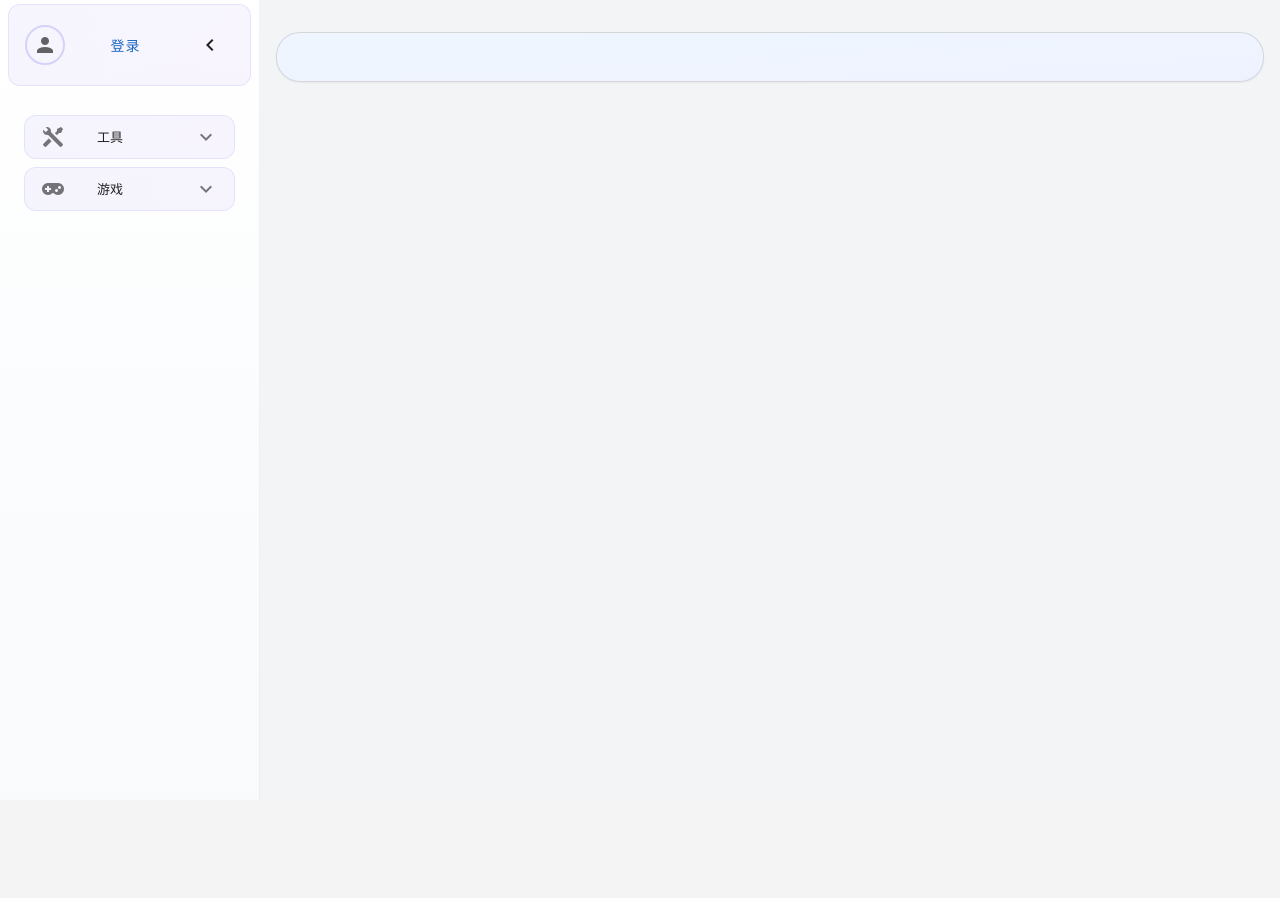
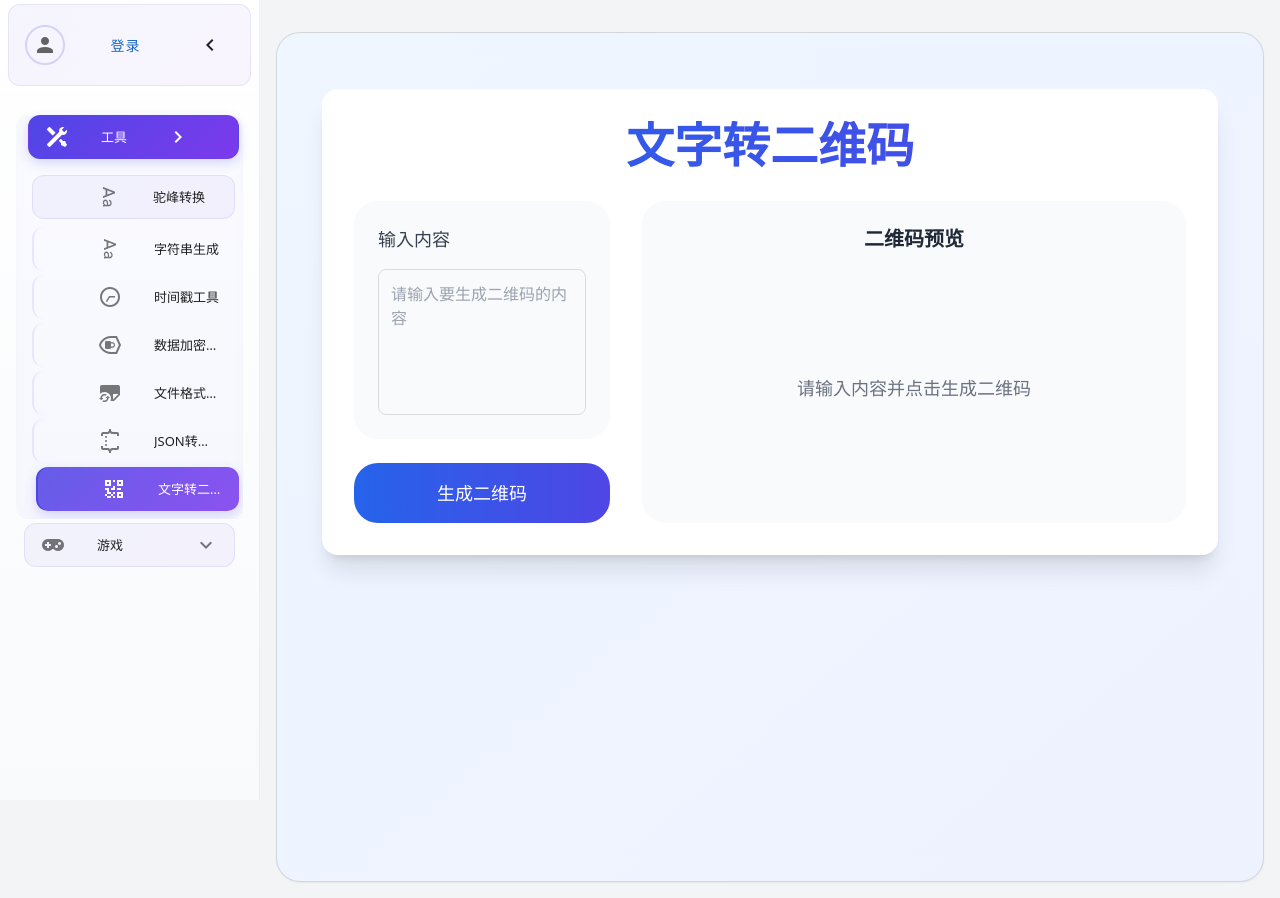
Before and after one commit to bitdan/Hump-Conversion, a Vue app: page /tools/qr-code-generator in a window 1280 px wide. Before the commit this address had no page. Before the commit the page ends 800 px from the top, so only its background shows below. Built offline with nearby package versions, Linux system fonts and the light colour scheme; what vue-konva would draw is missing.

Commit message:
feat(tools): add QR code generator

```diff
--- a/package.json
+++ b/package.json
@@ -12,6 +12,7 @@
     "build": "vite build"
   },
   "dependencies": {
+    "@chenfengyuan/vue-qrcode": "^2.0.0",
     "@mdi/font": "^7.4.47",
     "@types/crypto-js": "^4.2.2",
     "@vueuse/core": "^12.3.0",
--- a/src/router/index.ts
+++ b/src/router/index.ts
@@ -101,6 +101,15 @@ export const routes: RouteRecordRaw[] = [
                 meta: {
                     title: 'JSON转实体类',
                     icon: 'mdi-code-json'
+                }
+            },
+            {
+                path: '/tools/qr-code-generator',
+                name: 'QrCodeGenerator',
+                component: () => import('@/views/tools/QrCodeGenerator.vue'),
+                meta: {
+                  title: '文字转二维码',
+                  icon: 'mdi-qrcode'
                 }
             }
         ]
--- /dev/null
+++ b/src/views/tools/QrCodeGenerator.vue
@@ -0,0 +1,58 @@
+<template>
+  <div class="min-h-screen bg-gradient-to-br from-blue-50 to-indigo-50 flex flex-col items-center py-8 px-4">
+    <div class="w-full max-w-4xl bg-white rounded-2xl shadow-xl p-8">
+      <div class="text-center mb-8">
+        <h1 class="text-5xl font-bold bg-clip-text text-transparent bg-gradient-to-r from-blue-600 to-indigo-600">
+          文字转二维码
+        </h1>
+      </div>
+      <div class="grid grid-cols-1 lg:grid-cols-3 gap-8">
+        <div class="lg:col-span-1">
+          <div class="bg-gray-50 rounded-xl p-6 space-y-6">
+            <div class="space-y-4">
+              <label for="qr-text" class="block text-lg font-medium text-gray-700">输入内容</label>
+              <textarea
+                id="qr-text"
+                v-model="text"
+                rows="5"
+                class="w-full p-3 border border-gray-300 rounded-lg focus:ring-2 focus:ring-blue-500 focus:border-blue-500 transition resize-none"
+                placeholder="请输入要生成二维码的内容"
+              />
+            </div>
+          </div>
+          <button
+            @click="handleGenerate"
+            class="w-full mt-6 bg-gradient-to-r from-blue-600 to-indigo-600 text-white px-6 py-4 rounded-xl font-medium text-lg hover:from-blue-700 hover:to-indigo-700 focus:outline-none focus:ring-2 focus:ring-blue-500 focus:ring-offset-2 transition-all transform hover:scale-[1.02] active:scale-[0.98]"
+          >
+            生成二维码
+          </button>
+        </div>
+        <div class="lg:col-span-2">
+          <div class="bg-gray-50 rounded-xl p-6 h-full flex flex-col items-center justify-center">
+            <h2 class="text-xl font-semibold text-gray-800 mb-6">二维码预览</h2>
+            <div v-if="qrValue" class="flex flex-col items-center space-y-4">
+              <VueQrcode :value="qrValue" :size="220" level="M" class="shadow-lg rounded-lg bg-white p-4" />
+              <p class="text-gray-500 break-all max-w-full text-center">{{ qrValue }}</p>
+            </div>
+            <div v-else class="h-[calc(100%-3rem)] flex items-center justify-center text-gray-500 text-lg">
+              请输入内容并点击生成二维码
+            </div>
+          </div>
+        </div>
+      </div>
+    </div>
+  </div>
+</template>
+
+<script setup lang="ts">
+import { ref } from 'vue'
+// @ts-ignore
+import VueQrcode from '@chenfengyuan/vue-qrcode'
+
+const text = ref('')
+const qrValue = ref('')
+
+function handleGenerate() {
+  qrValue.value = text.value.trim()
+}
+</script>
```
